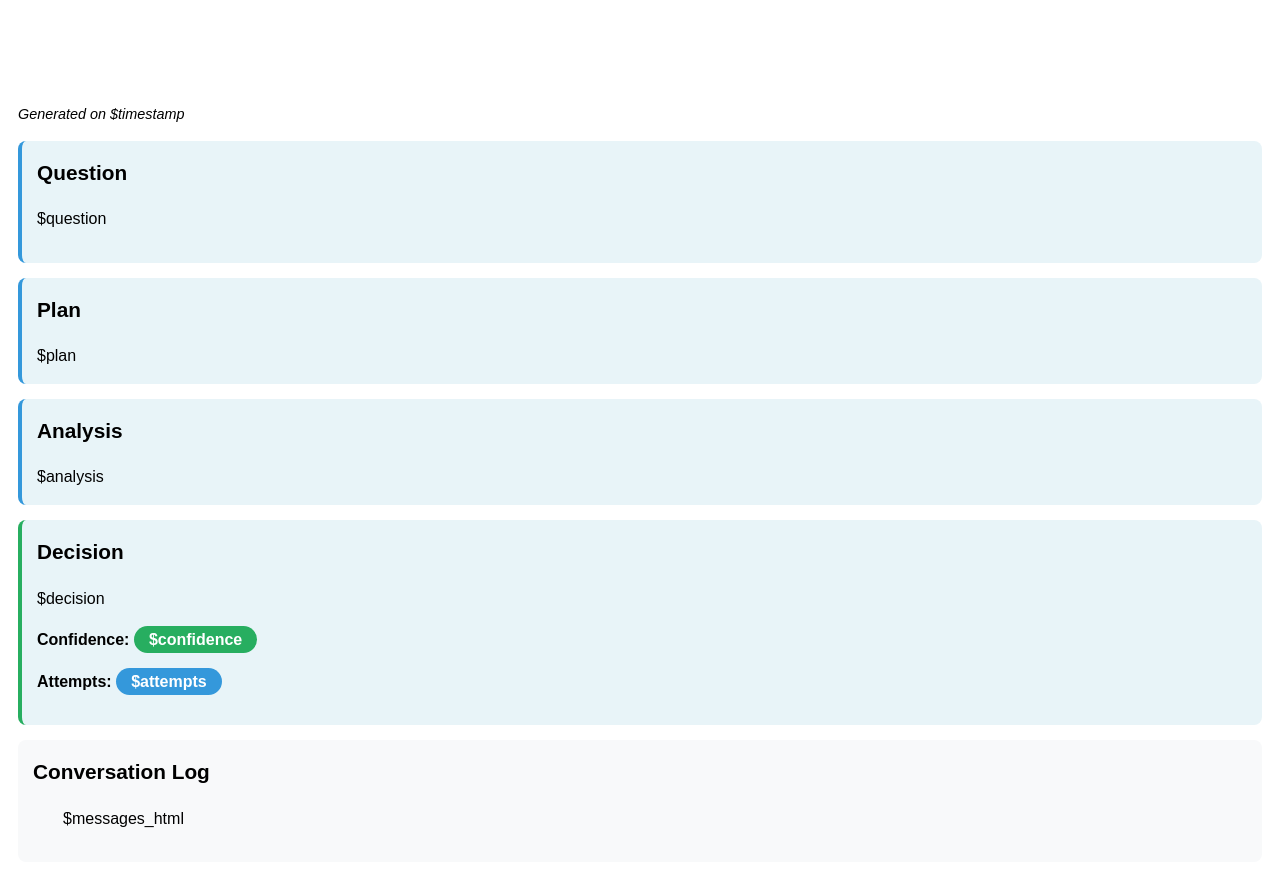
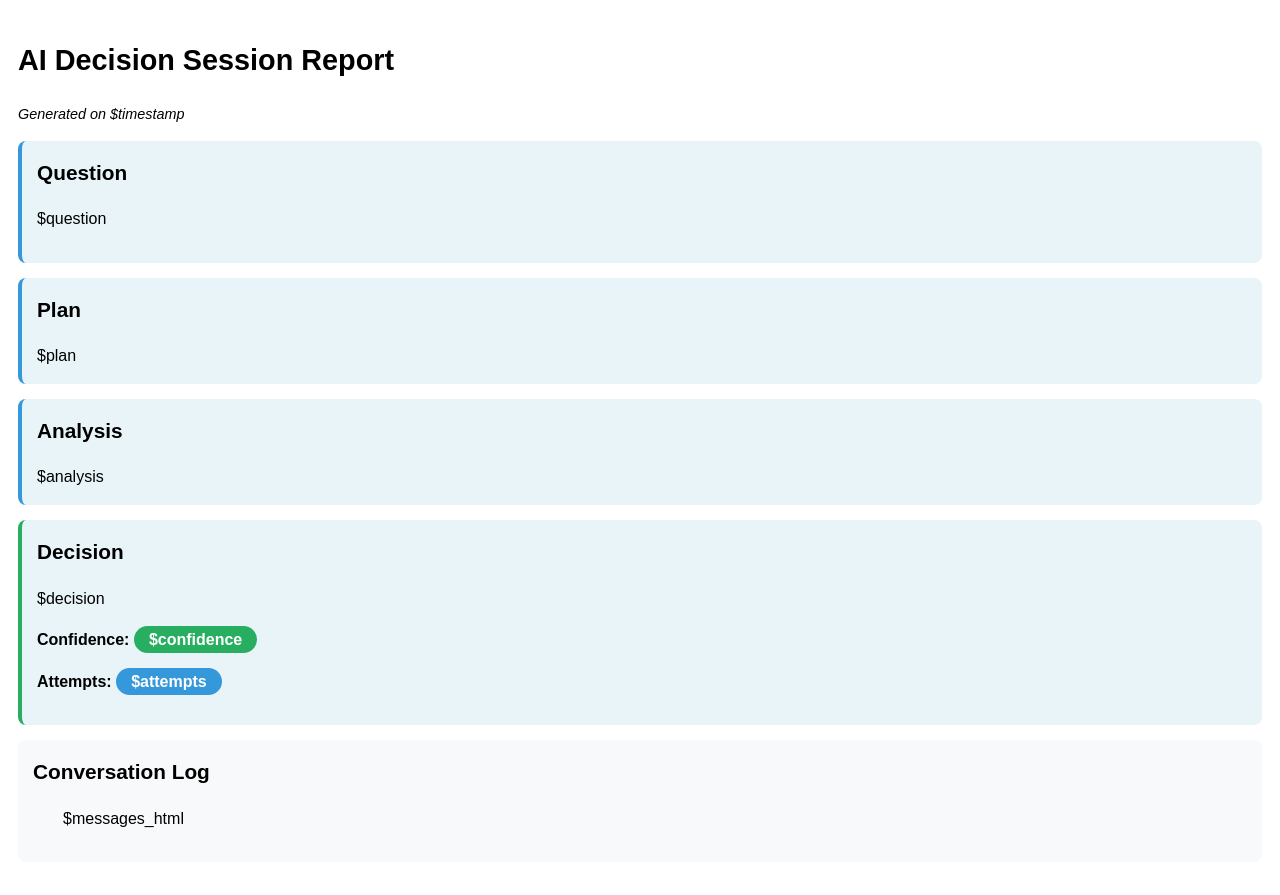
Before and after one commit to gianmarioiamoni/ai-decision-agent, a Python web app: template app/report/templates/report_preview.html in a window 1280 px wide. Run offline with Jinja, Linux system fonts and the light colour scheme; the template is opened without the code that fills it, so the values that code supplies are empty.

Commit message:
fix main titles color in report_preview

```diff
--- a/app/report/templates/report_preview.html
+++ b/app/report/templates/report_preview.html
@@ -2,7 +2,7 @@
 
     <!-- Global hard override for Gradio -->
     <style>
-        p, li, strong, span, div {
+        p, li, strong, span, div, h1, h2, h3, h4, h5, h6 {
             color: #000000 !important;
         }
     </style>
```
